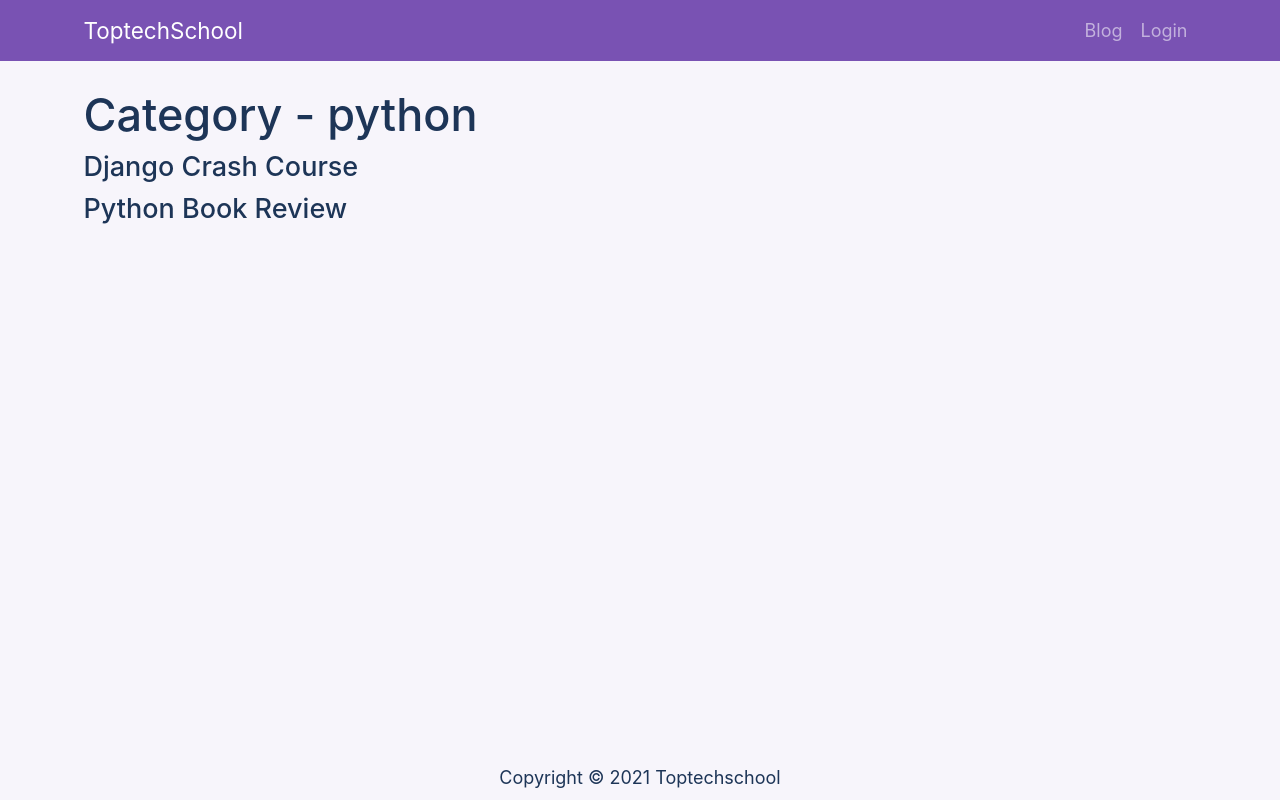
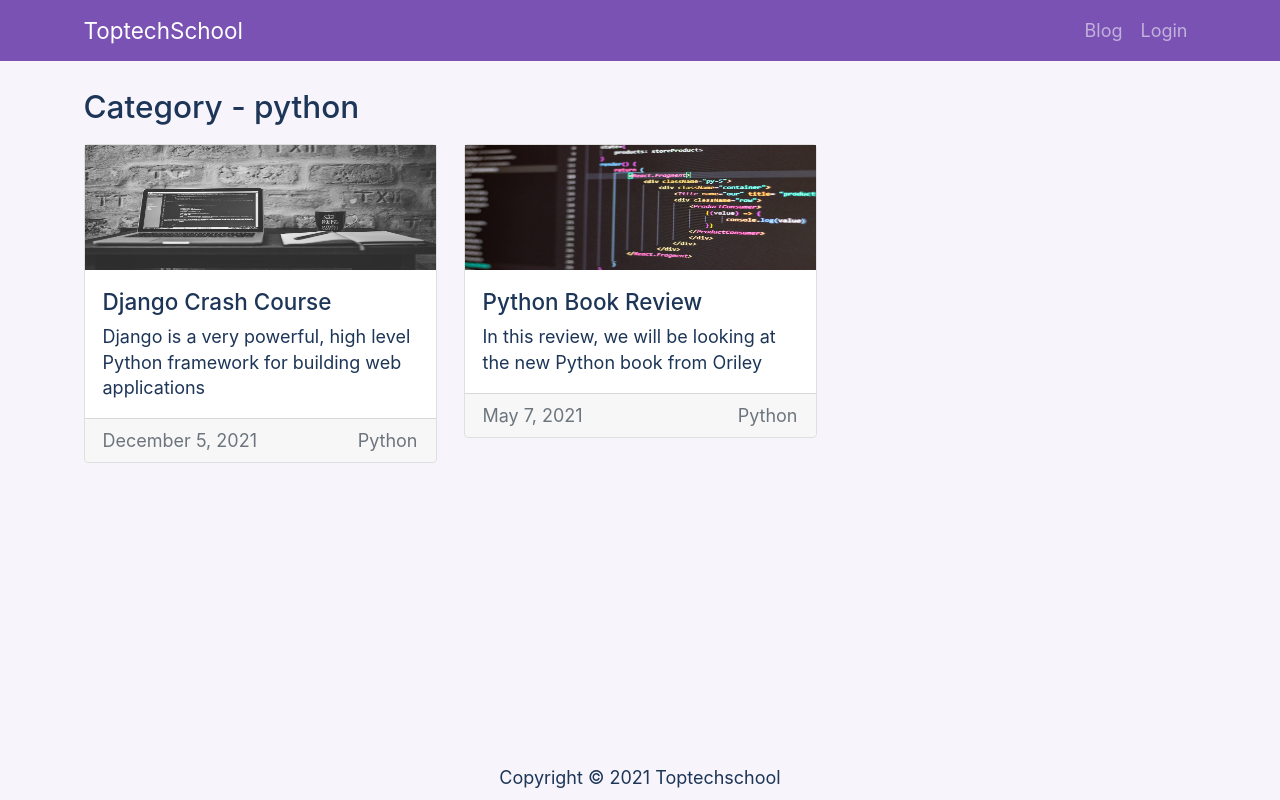
Before and after one commit to toptechschool/next_frontend, a Next.js app: page /blog/category/python in a window 1280 px wide. Built offline with nearby package versions, Linux system fonts and the light colour scheme.

Commit message:
category wise post detail card added

```diff
--- a/src/pages/blog/category/[category_name].js
+++ b/src/pages/blog/category/[category_name].js
@@ -1,19 +1,13 @@
 import React from "react";
 import { getAllCategories, getAllPosts } from "../../../api";
 import withNavbarContainer from "../../../components/Navbar";
-import Link from "next/link";
+import Posts from "../../../components/Blog/Posts";
 
 function Categories({ categoryName, posts }) {
   return (
     <div>
-      <h1>Category - {categoryName}</h1>
-      <div>
-        {posts.map((post, index) => (
-          <Link href={`/blog/${post.slug}`} key={index}>
-            <h4>{post.title}</h4>
-          </Link>
-        ))}
-      </div>
+      <h3>Category - {categoryName}</h3>
+      <Posts posts={posts} />
     </div>
   );
 }
@@ -32,9 +26,14 @@ export async function getStaticPaths() {
   };
 }
 export async function getStaticProps({ params: { category_name } }) {
-  const posts = getAllPosts(["slug", "title", "category"]).filter(
-    (post) => post.category.toLowerCase() === category_name
-  );
+  const posts = getAllPosts([
+    "title",
+    "slug",
+    "category",
+    "cover_image",
+    "excerpt",
+    "date",
+  ]).filter((post) => post.category.toLowerCase() === category_name);
   return {
     props: { categoryName: category_name, posts },
   };
```
